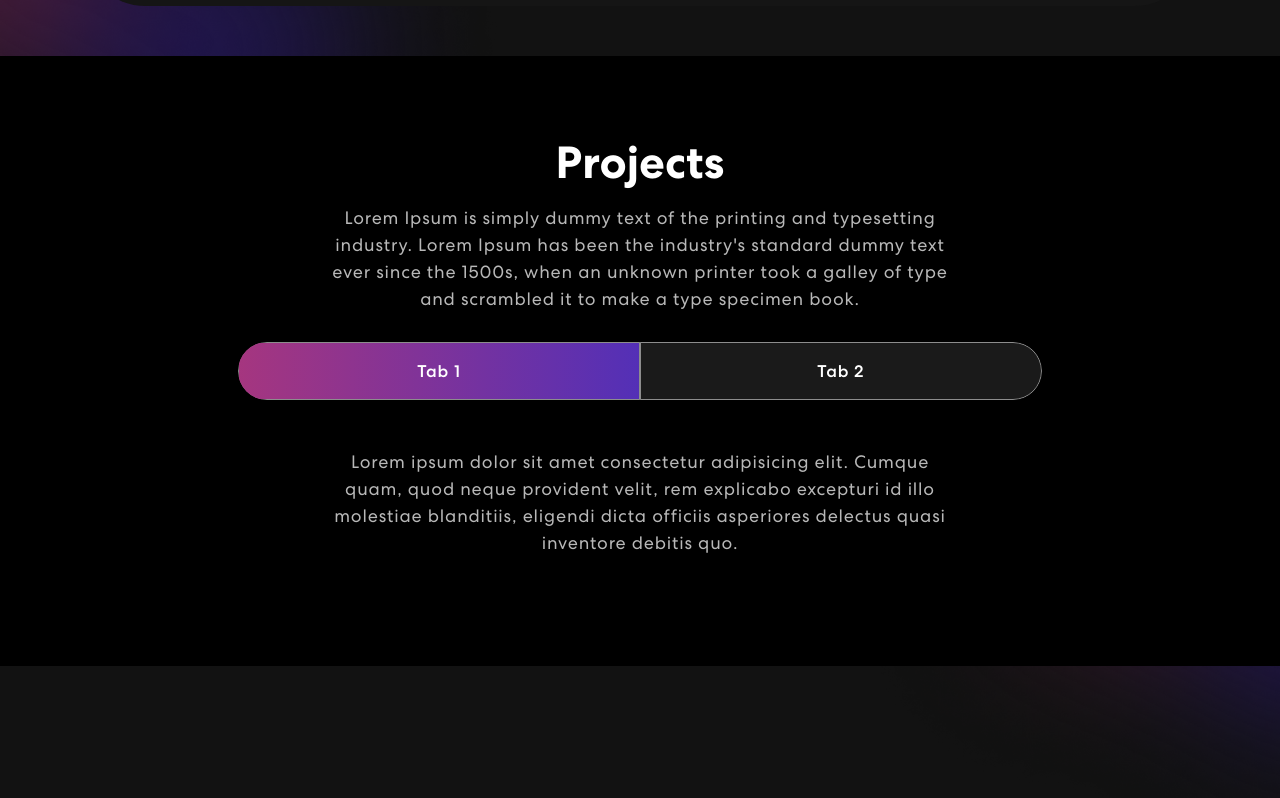
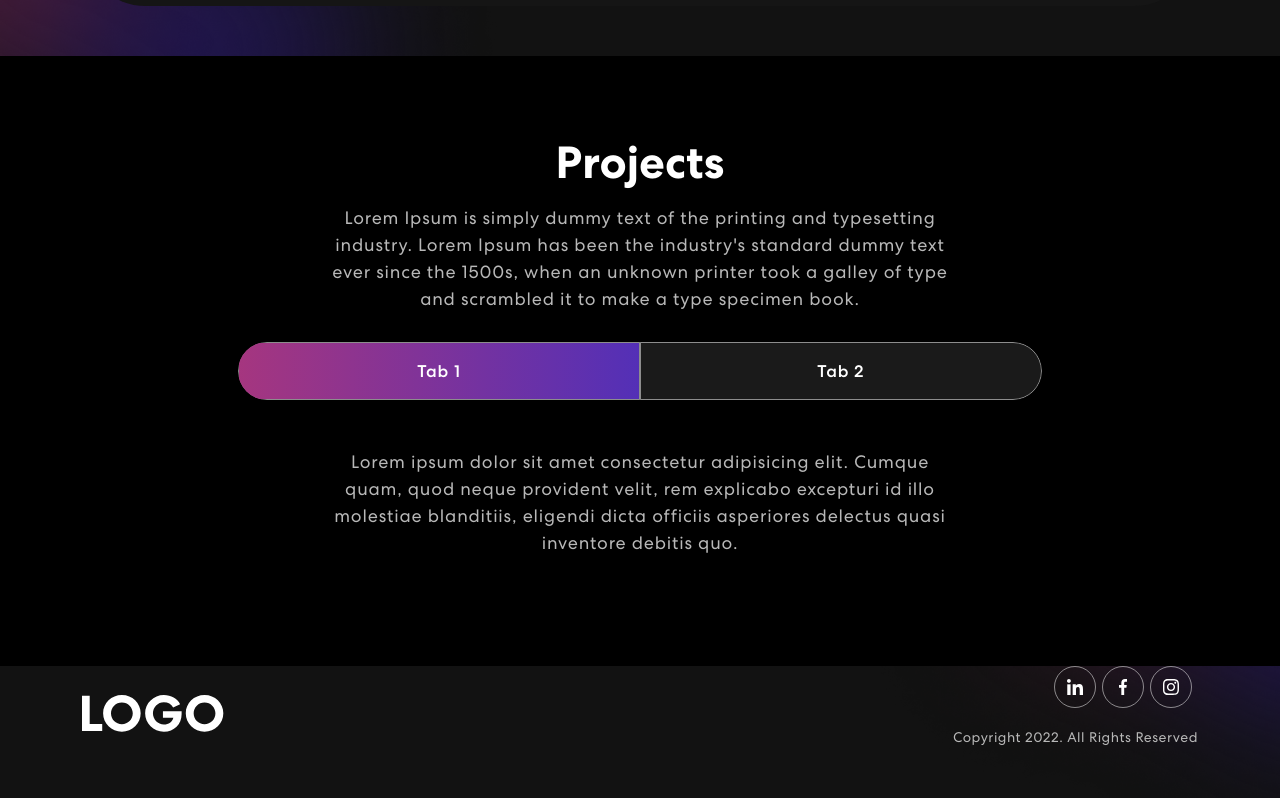
Before and after one commit to Houser97/portfolio-draft-1, a React (Create React App) app: page / in a window 1280 px wide. Shown: the part 1278-2076 px from the top of the page. Built offline with nearby package versions, Linux system fonts and the light colour scheme.

Commit message:
Create Footer component and style it

```diff
--- a/src/App.js
+++ b/src/App.js
@@ -5,6 +5,7 @@
 import Skills from './components/skills';
 import Projects from './components/projects';
 import Contact from './components/contact';
+import Footer from './components/footer';
 
 function App() {
   return (
@@ -13,6 +14,7 @@
       <Banner />
       <Skills />
       <Projects />
+      <Footer />
     </div>
   );
 }
--- a/src/components/footer.js
+++ b/src/components/footer.js
@@ -0,0 +1,30 @@
+import { Container, Row, Col } from "react-bootstrap";
+import logo from "../assets/img/logo.svg";
+import navIcon1 from "../assets/img/nav-icon1.svg";
+import navIcon2 from "../assets/img/nav-icon2.svg";
+import navIcon3 from "../assets/img/nav-icon3.svg";
+import '../styles/footer.css';
+
+const Footer = () => {
+  return (
+    <footer className="footer">
+      <Container>
+        <Row className="align-items-center">
+          <Col size={12} sm={6}>
+            <img src={logo} alt="Logo" />
+          </Col>
+          <Col size={12} sm={6} className="text-center text-sm-end">
+            <div className="social-icon">
+              <a href="#"><img src={navIcon1} alt="Icon" /></a>
+              <a href="#"><img src={navIcon2} alt="Icon" /></a>
+              <a href="#"><img src={navIcon3} alt="Icon" /></a>
+            </div>
+            <p>Copyright 2022. All Rights Reserved</p>
+          </Col>
+        </Row>
+      </Container>
+    </footer>
+  )
+}
+
+export default Footer;
--- a/src/styles/footer.css
+++ b/src/styles/footer.css
@@ -0,0 +1,11 @@
+.footer img {
+    width: 26%;
+}
+
+.footer p {
+    font-weight: 400;
+    font-size: 14px;
+    color: #B8B8B8;
+    letter-spacing: 0.5px;
+    margin-top: 20px;
+}
```
